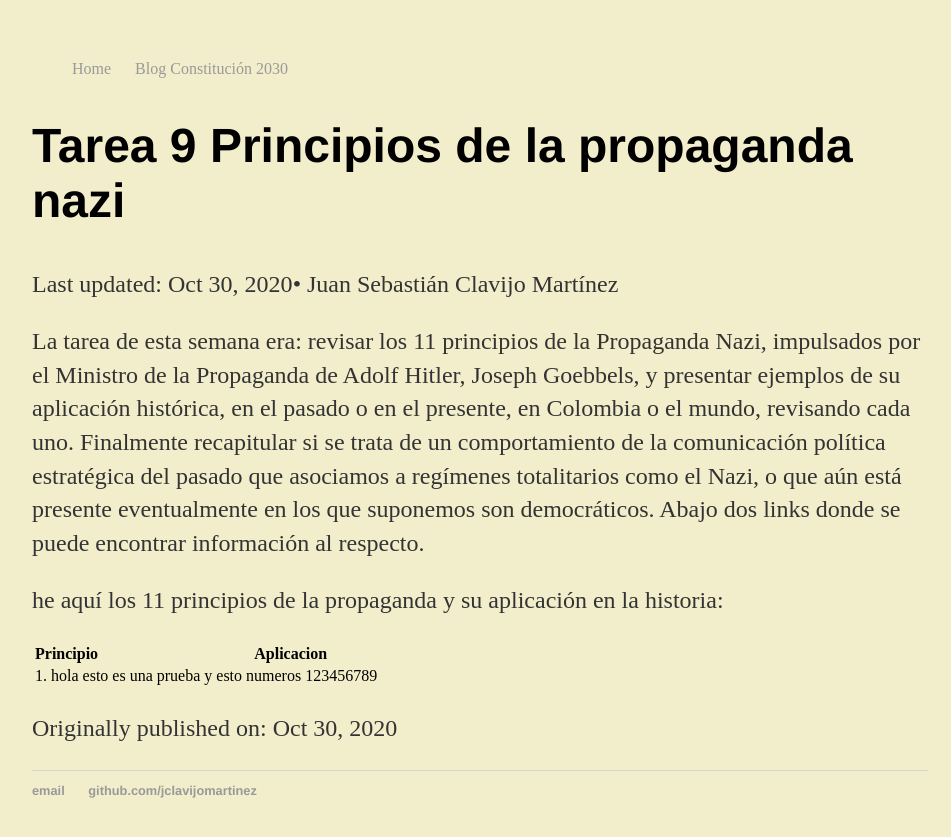
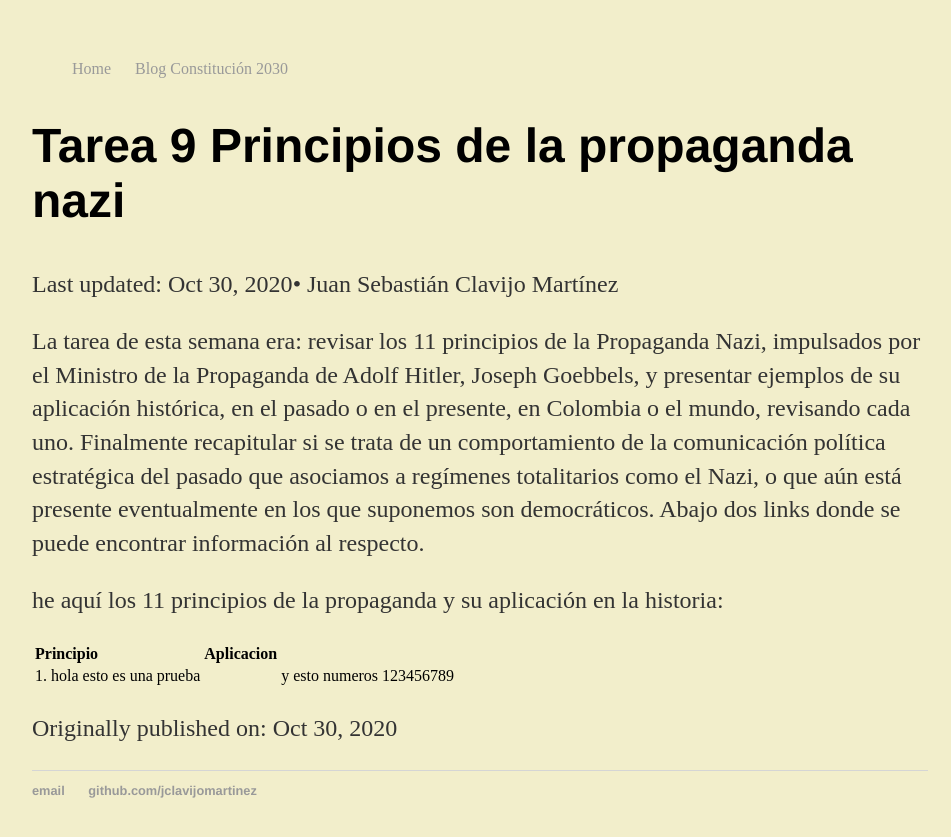
Before and after one commit to jclavijomartinez/jclavijomartinez.github.io, a Jekyll site: the page built from _posts/2020-10-30-propaganda-nazi.md, in a window 1280 px wide. Shown: the top 837 px of the page, without its empty margins (160-1111 px from the left). Built offline with Jekyll 4.4.1, drawn with Linux system fonts in a browser that asks for light colours.

```diff
--- a/_posts/2020-10-30-propaganda-nazi.md
+++ b/_posts/2020-10-30-propaganda-nazi.md
@@ -12,4 +12,4 @@ he aquí los 11 principios de la propaganda y su aplicación en la historia:
 
 | Principio | Aplicacion |
 | :------------ |:---------------:|
-|1. hola esto es una prueba| y esto numeros 123456789|
+|1. hola esto es una prueba|| y esto numeros 123456789|
```
